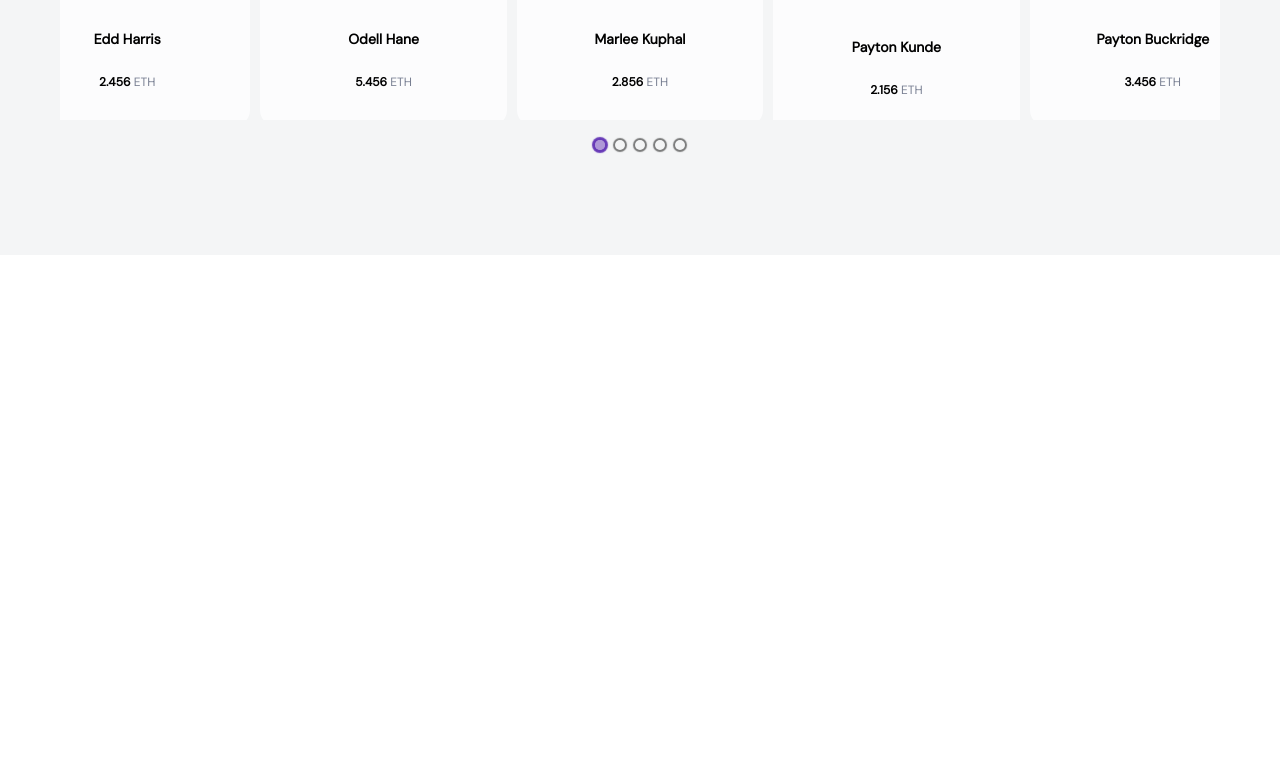
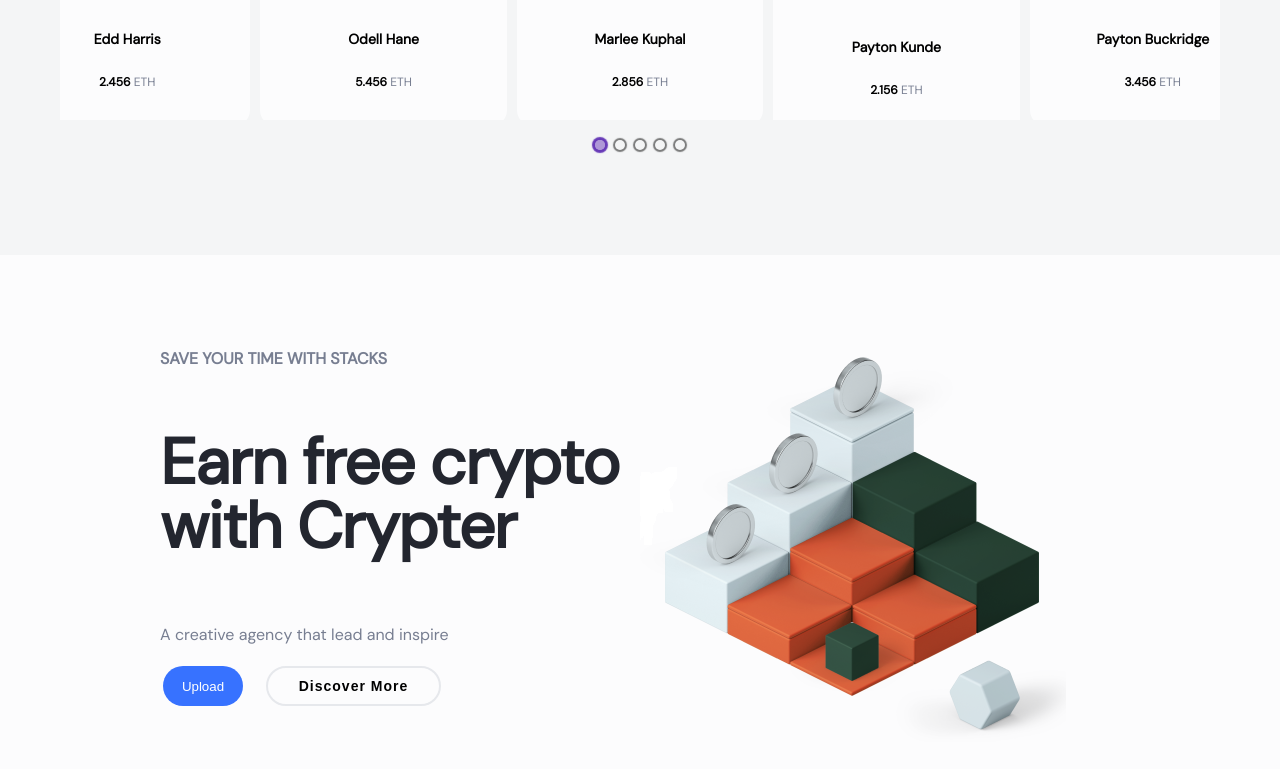
Before and after one commit to noumankhandatu/Crypter, a React (Create React App) app: page / in a window 1280 px wide. Shown: the part 2417-3186 px from the top of the page. Before the commit the page ends 2672 px from the top, so only its background shows below. Built offline with nearby package versions, Linux system fonts and the light colour scheme.

Commit message:
sectionsevenend__footerStarted

```diff
--- a/src/App.js
+++ b/src/App.js
@@ -4,6 +4,7 @@ import SectionOne from "./component/SectionOne/SectionOne";
 import GridSectionOne from "./component/GirdSectionOne/GridSectionOne";
 import GridSectionTwo from "./component/GridSectionTwo/GridSectionTwo";
 import SlickReact from "./component/SectionThree/Slick-React/SlickReact";
+import SectionSeven from "./component/SectionSeven/SectionSeven";
 function App() {
   return (
     <>
@@ -26,6 +27,7 @@ function App() {
         </div>
         <SlickReact />
       </div>
+      <SectionSeven />
     </>
   );
 }
--- /dev/null
+++ b/src/component/SectionSeven/SectionSeven.css
@@ -0,0 +1,30 @@
+.SectionSeven__Layout {
+  display: grid;
+  padding: 80px 160px;
+  grid-template-rows: 1fr;
+  background: #fcfcfd;
+  grid-template-columns: 1fr 1fr;
+}
+.SectionSeven__textSave {
+  color: #777e91;
+  font-weight: bold;
+  font-size: 16px;
+  line-height: 16px;
+  text-transform: uppercase;
+}
+.SectionSeven__textEarn {
+  color: #23262f;
+  font-weight: bold;
+  font-size: 64px;
+  line-height: 64px;
+  letter-spacing: -0.02em;
+}
+.SectionSeven__textCreative {
+  color: #777e91;
+  font-weight: normal;
+  font-size: 16px;
+  line-height: 24px;
+}
+.SectionSeven__buttons {
+  display: flex;
+}
--- /dev/null
+++ b/src/component/SectionSeven/SectionSeven.js
@@ -0,0 +1,27 @@
+import React from "react";
+import "./SectionSeven.css";
+import FooterImage from "../../assets/image/footerImage.PNG";
+import HeaderBlueBtn from "../HeaderBlueButton/HeaderBlueBtn";
+import HeaderBtn from "../HeaderButton/headerbtn";
+const SectionSeven = () => {
+  return (
+    <div className="SectionSeven__Layout">
+      <div>
+        <p className="SectionSeven__textSave">SAVE YOUR TIME WITH STACKS</p>
+        <p className="SectionSeven__textEarn">Earn free crypto with Crypter</p>
+        <p className="SectionSeven__textCreative">
+          A creative agency that lead and inspire
+        </p>
+        <div className="SectionSeven__buttons">
+          <HeaderBlueBtn />
+          <HeaderBtn text="Discover More" />
+        </div>
+      </div>
+      <div>
+        <img src={FooterImage} alt="" />
+      </div>
+    </div>
+  );
+};
+
+export default SectionSeven;
```
